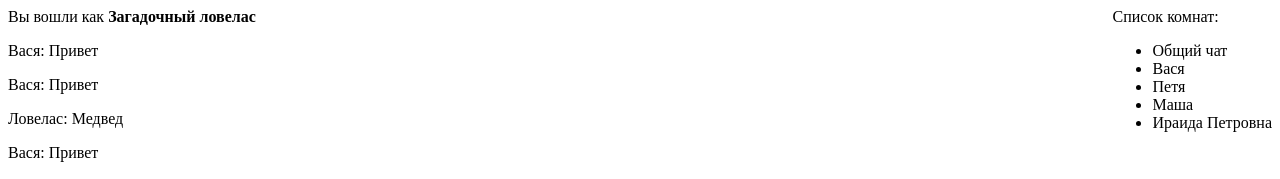
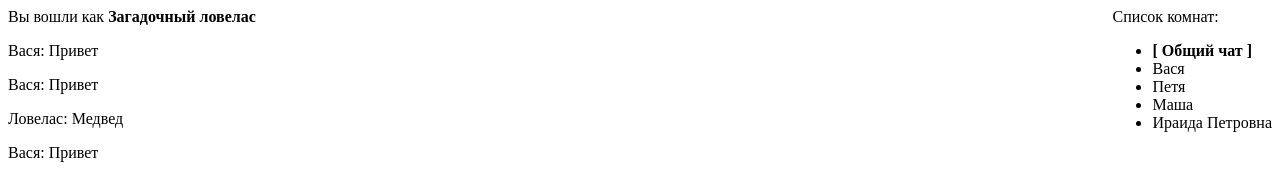
Before and after one commit to kvasdopil/react-lect1, a React app: page / in a window 1280 px wide. Shown: the top 179 px of the page. Built offline with nearby package versions, Linux system fonts and the light colour scheme; the HTML template or start-up script is replaced by a standard one.

Commit message:
current chat room is displayed
Signed-off-by: Alexey Guskov <lexag@mail.ru>

```diff
--- a/src/App.js
+++ b/src/App.js
@@ -24,7 +24,12 @@ export default class App extends React.Component {
       <div id="users" style={{float:'right'}}>
         Список комнат:
         <ul>
-          {data.rooms.map((name) => {return <li>{name}</li>})}
+          {data.rooms.map((name) => {
+            if(name == data.room)
+              return <li><b>[ {name} ]</b></li>
+
+            return <li>{name}</li>
+          })}
         </ul>
       </div>
       <div id="messages" style={{overflowY: 'auto', height: '300px'}}>
```
